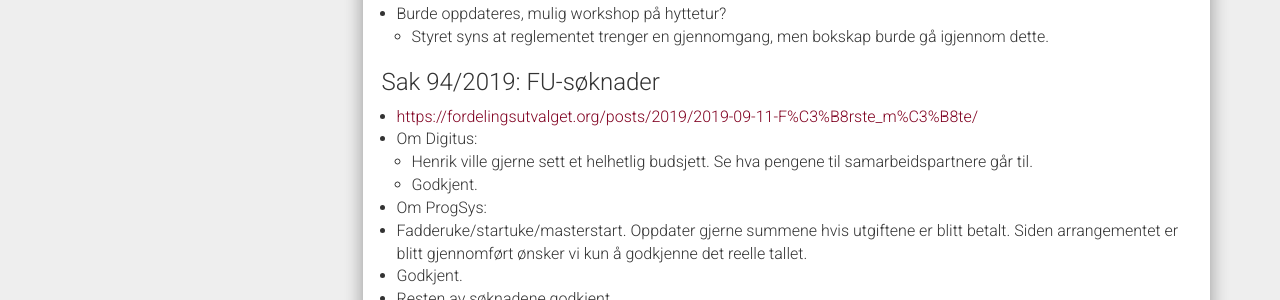
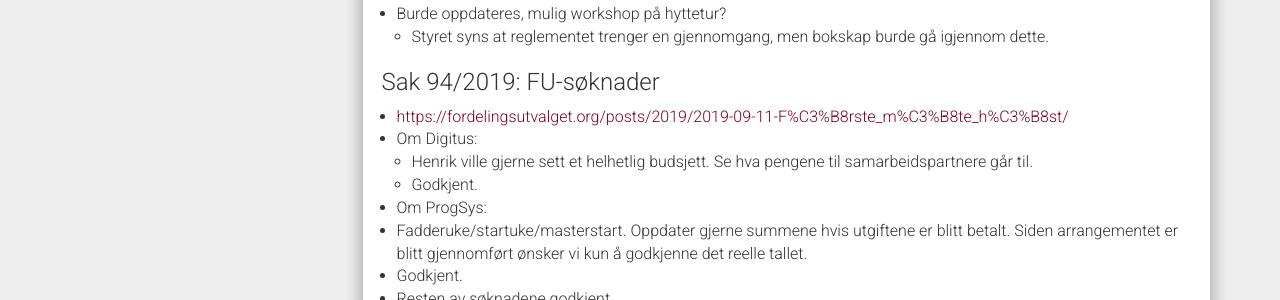
Before and after one commit to fui/fui.github.io, a Jekyll site: the page built from _posts/2019-09-07-referat.md, in a window 1280 px wide. Shown: the part 1335-1635 px from the top of the page. Built offline with Jekyll 4.4.1, drawn with Linux system fonts in a browser that asks for light colours; nearby versions of some CDN libraries; some of the changed lines change nothing that is shown.

Commit message:
Update 2019-09-07-referat.md
Oppdatert link for å matche Fordelingsutvalget sin oppdatering

```diff
--- a/_posts/2019-09-07-referat.md
+++ b/_posts/2019-09-07-referat.md
@@ -58,7 +58,7 @@ Godkjent
 
 ### Sak 94/2019:  FU-søknader
 
-- [https://fordelingsutvalget.org/posts/2019/2019-09-11-F%C3%B8rste\_m%C3%B8te/](https://fordelingsutvalget.org/posts/2019/2019-09-11-F%C3%B8rste_m%C3%B8te/)
+- [https://fordelingsutvalget.org/posts/2019/2019-09-11-F%C3%B8rste_m%C3%B8te_h%C3%B8st/](https://fordelingsutvalget.org/posts/2019/2019-09-11-F%C3%B8rste_m%C3%B8te_h%C3%B8st/)
 - Om Digitus:
   - Henrik ville gjerne sett et helhetlig budsjett. Se hva pengene til samarbeidspartnere går til.
   - Godkjent.
```
